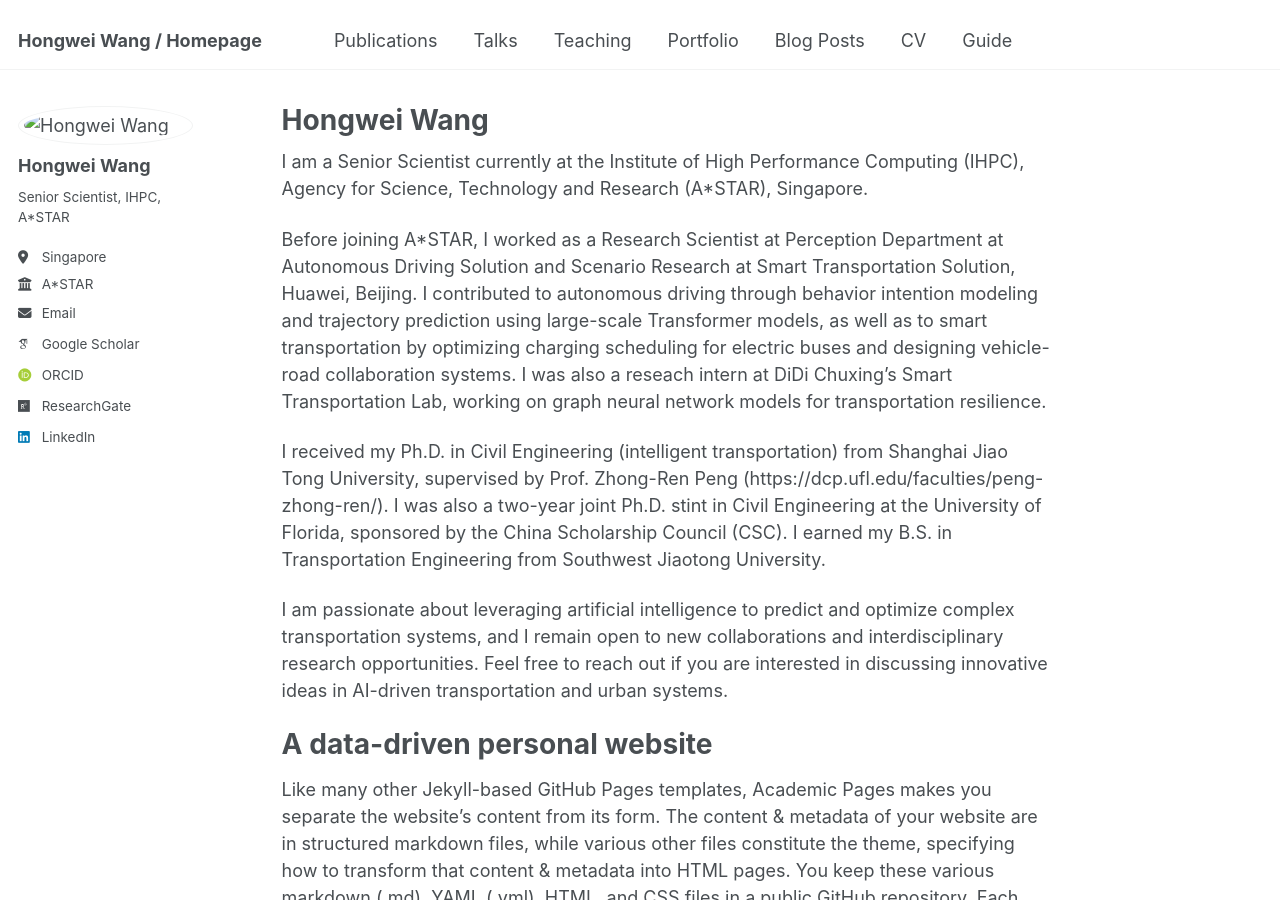
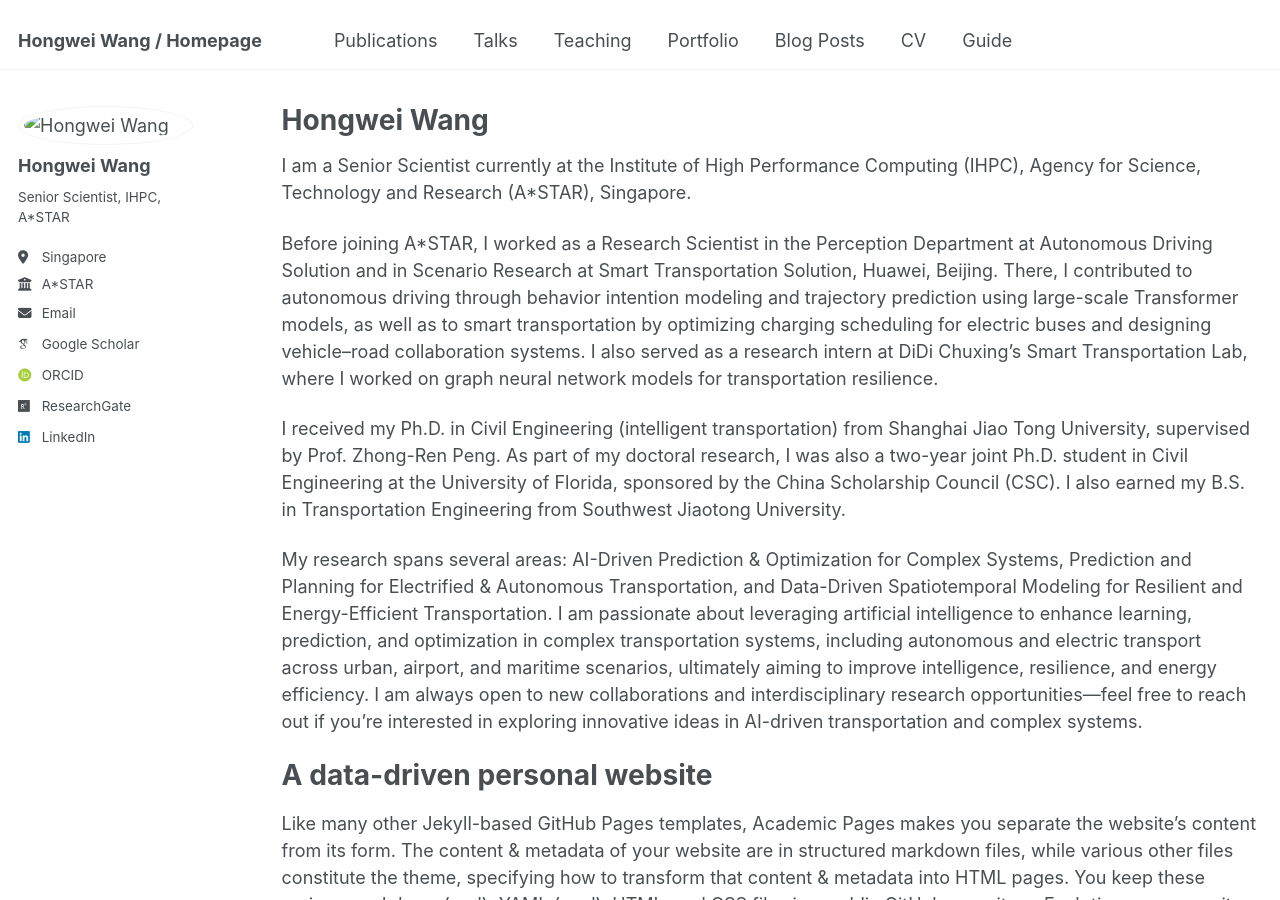
Before and after one commit to hongweiwang-lab/hongweiwang-lab.github.io, a Jekyll site: the page built from _pages/about.md, in a window 1280 px wide and 900 px high. Built offline with Jekyll 4.4.1, drawn with Linux system fonts in a browser that asks for light colours; some web fonts are replaced.

Commit message:
Update about.md

```diff
--- a/_pages/about.md
+++ b/_pages/about.md
@@ -1,19 +1,32 @@
 ---
-permalink: /
-title: "Hongwei Wang"
+title: Hongwei Wang
+permalink: "/"
+excerpt: About me
 author_profile: true
+layout: archive
 redirect_from:
-  - /about/
-  - /about.html
+- "/about/"
+- "/about.html"
 ---
 
 I am a Senior Scientist currently at the Institute of High Performance Computing (IHPC), Agency for Science, Technology and Research (A*STAR), Singapore.
 
-Before joining A*STAR, I worked as a Research Scientist at Perception Department at Autonomous Driving Solution and Scenario Research at Smart Transportation Solution, Huawei, Beijing. I contributed to autonomous driving through behavior intention modeling and trajectory prediction using large-scale Transformer models, as well as to smart transportation by optimizing charging scheduling for electric buses and designing vehicle-road collaboration systems. I was also a reseach intern at DiDi Chuxing’s Smart Transportation Lab, working on graph neural network models for transportation resilience.
+Before joining A*STAR, I worked as a Research Scientist in the Perception Department at Autonomous Driving Solution and in Scenario Research at Smart Transportation Solution, Huawei, Beijing. There, I contributed to autonomous driving through behavior intention modeling and trajectory prediction using large-scale Transformer models, as well as to smart transportation by optimizing charging scheduling for electric buses and designing vehicle–road collaboration systems. I also served as a research intern at DiDi Chuxing’s Smart Transportation Lab, where I worked on graph neural network models for transportation resilience.
 
-I received my Ph.D. in Civil Engineering (intelligent transportation) from Shanghai Jiao Tong University, supervised by Prof. Zhong-Ren Peng (https://dcp.ufl.edu/faculties/peng-zhong-ren/). I was also a two-year joint Ph.D. stint in Civil Engineering at the University of Florida, sponsored by the China Scholarship Council (CSC). I earned my B.S. in Transportation Engineering from Southwest Jiaotong University.
+I received my Ph.D. in Civil Engineering (intelligent transportation) from Shanghai Jiao Tong University, supervised by Prof. Zhong-Ren Peng. As part of my doctoral research, I was also a two-year joint Ph.D. student in Civil Engineering at the University of Florida, sponsored by the China Scholarship Council (CSC). I also earned my B.S. in Transportation Engineering from Southwest Jiaotong University.
 
-I am passionate about leveraging artificial intelligence to predict and optimize complex transportation systems, and I remain open to new collaborations and interdisciplinary research opportunities. Feel free to reach out if you are interested in discussing innovative ideas in AI-driven transportation and urban systems.
+My research spans several areas: AI-Driven Prediction & Optimization for Complex Systems, Prediction and Planning for Electrified & Autonomous Transportation, and Data-Driven Spatiotemporal Modeling for Resilient and Energy-Efficient Transportation. I am passionate about leveraging artificial intelligence to enhance learning, prediction, and optimization in complex transportation systems, including autonomous and electric transport across urban, airport, and maritime scenarios, ultimately aiming to improve intelligence, resilience, and energy efficiency. I am always open to new collaborations and interdisciplinary research opportunities—feel free to reach out if you’re interested in exploring innovative ideas in AI-driven transportation and complex systems.
+
+<!-- ## Research Focus
+<table style="width:100%">
+  <thead>
+    <tr>
+      <th width="100%">&nbsp;</th>
+    </tr>
+  </thead>
+</table>
+
+Artificial Intelligence, Prediction & Optimization, Electrified & Autonomous Transportation, Urban Computing -->
 
 
 A data-driven personal website
```
